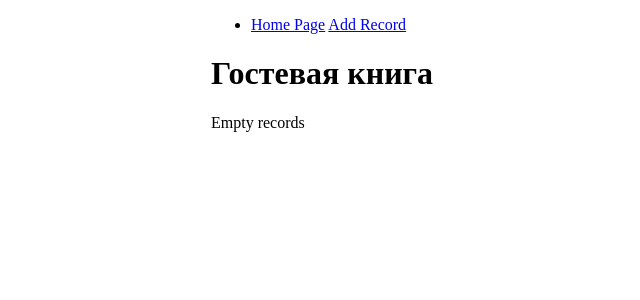
After one commit to yedige87/control_work_7_yedige_abdygapparov, a Django app: page /add in a window 1280 px wide. The commit adds this page. Shown: the top 300 px of the page, without its empty margins (79-719 px from the left). Run offline with Django 4.2, Linux system fonts and the light colour scheme.

Commit message:
изменен метод в base.py, добавлены методы в app.py, изменен index.html, добавлен шаблон base.html, изменен urls приложения

```diff
--- a/static/css/style.css
+++ b/static/css/style.css
@@ -0,0 +1,23 @@
+.container {
+    width: 700px;
+    margin: 0 auto;
+}
+
+.guest-message {
+    padding: 15px;
+    border: 1px solid lightgray;
+    border-radius: 6px;
+    margin-bottom: 20px;
+}
+
+.message-header {
+    display: flex;
+    align-items: center;
+    justify-content: space-between;
+}
+.guest-name {
+    font-size: 1.2rem;
+}
+.guest-mail {
+    font-weight: 700;
+}
--- /dev/null
+++ b/templates/base.html
@@ -0,0 +1,24 @@
+<!DOCTYPE html>
+{% load static %}
+<html lang="en">
+<head>
+    <meta charset="UTF-8">
+    <link rel="stylesheet" href="{% static 'css/style.css' %}"/>
+    <title>{% block title %}Base{% endblock %}</title>
+</head>
+<body>
+    <nav class="navbar">
+    <div class="container">
+        <ul class="menu">
+            <li>
+                <a href="{% url 'index' %}">Home Page</a>
+                {% block menu %}{% endblock %}
+            </li>
+        </ul>
+    </div>
+</nav>
+    <div class="container">
+        {% block content %}{% endblock %}
+    </div>
+</body>
+</html>
--- a/templates/index.html
+++ b/templates/index.html
@@ -1,10 +1,32 @@
-<!DOCTYPE html>
-<html lang="en">
-<head>
-    <meta charset="UTF-8">
-    <title>Title</title>
-</head>
-<body>
+{% extends 'base.html' %}
+{% block title %}Return to Home Page{% endblock %}
+{% block menu %}
+<a href="{% url 'record_add' %}">Add Record</a>
+{% endblock %}
+{% block content %}
+<h1>Гостевая книга</h1>
+{% if records  %}
+{% for record in records %}
+<div class="guest-message">
+    <div class="message-header">
+        <div class="header-left">
+            <span class="guest-name">{{ record.name }}</span>
+            <span class="guest-mail">({{ record.email }})</span>
+        </div>
+        <div class="header-right">
+            <a href="{% url 'record_edit' record.pk %}">
+                <img src="static/images/editing.png" alt="cat" width="20" height="auto"/></a>
+            <a href="{% url 'record_delete' record.pk %}">
+                <img src="static/images/delete.jpg" alt="cat" width="20" height="auto"/></a>
+        </div>
 
-</body>
-</html>
+    </div>
+    <div class="message-content">
+        <p>{{ record.text }}</p>
+    </div>
+</div>
+{% endfor %}
+{% else %}
+<p>Empty records</p>
+{% endif %}
+{% endblock %}
--- a/webapp/urls.py
+++ b/webapp/urls.py
@@ -1,9 +1,11 @@
 from django.urls import path
 
-from webapp.views.app import app_view
+from webapp.views.app import record_add_view, record_edit_view, record_delete_view
 from webapp.views.base import index_view
 
 urlpatterns = [
     path('', index_view, name='index'),
-    path('app', app_view, name='app_view')
+    path('add', record_add_view, name='record_add'),
+    path('edit/<int:pk>', record_edit_view, name='record_edit'),
+    path('delete/<int:pk>', record_delete_view, name='record_delete'),
 ]
--- a/webapp/views/app.py
+++ b/webapp/views/app.py
@@ -2,8 +2,20 @@ from django.core.handlers.wsgi import WSGIRequest
 from django.shortcuts import render
 
 
-def app_view(request: WSGIRequest):
+def record_add_view(request: WSGIRequest):
     context = {
         'key': 'value'
     }
     return render(request, 'index.html', context=context)
+
+def record_edit_view(request: WSGIRequest):
+    context = {
+        'key': 'value'
+    }
+    return render(request, 'index.html', context=context)
+
+def record_delete_view(request: WSGIRequest):
+    context = {
+        'key': 'value'
+    }
+    return render(request, 'index.html', context=context)
```
Also changed, not shown: webapp/views/base.py (+4 -3 lines), static/images/delete.jpg (added), static/images/editing.png (added).
